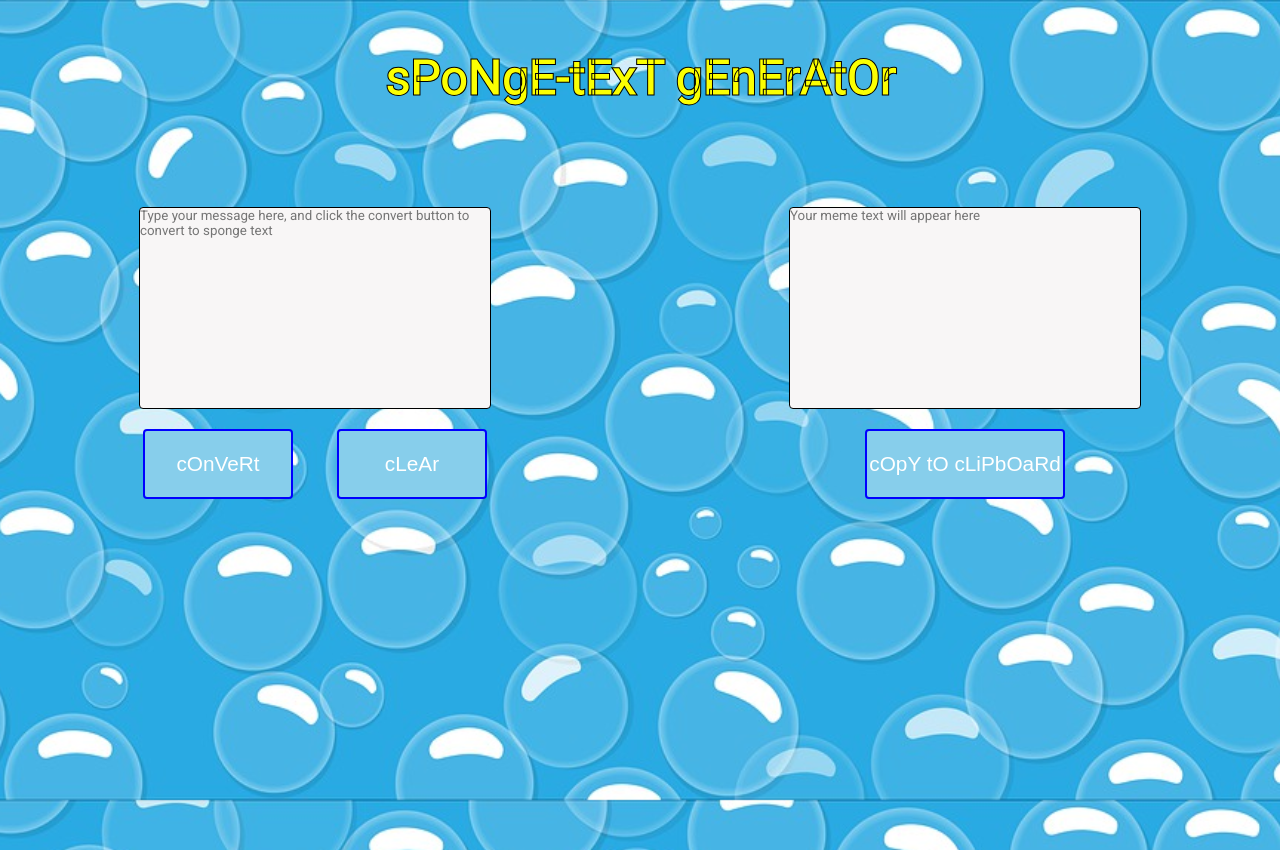
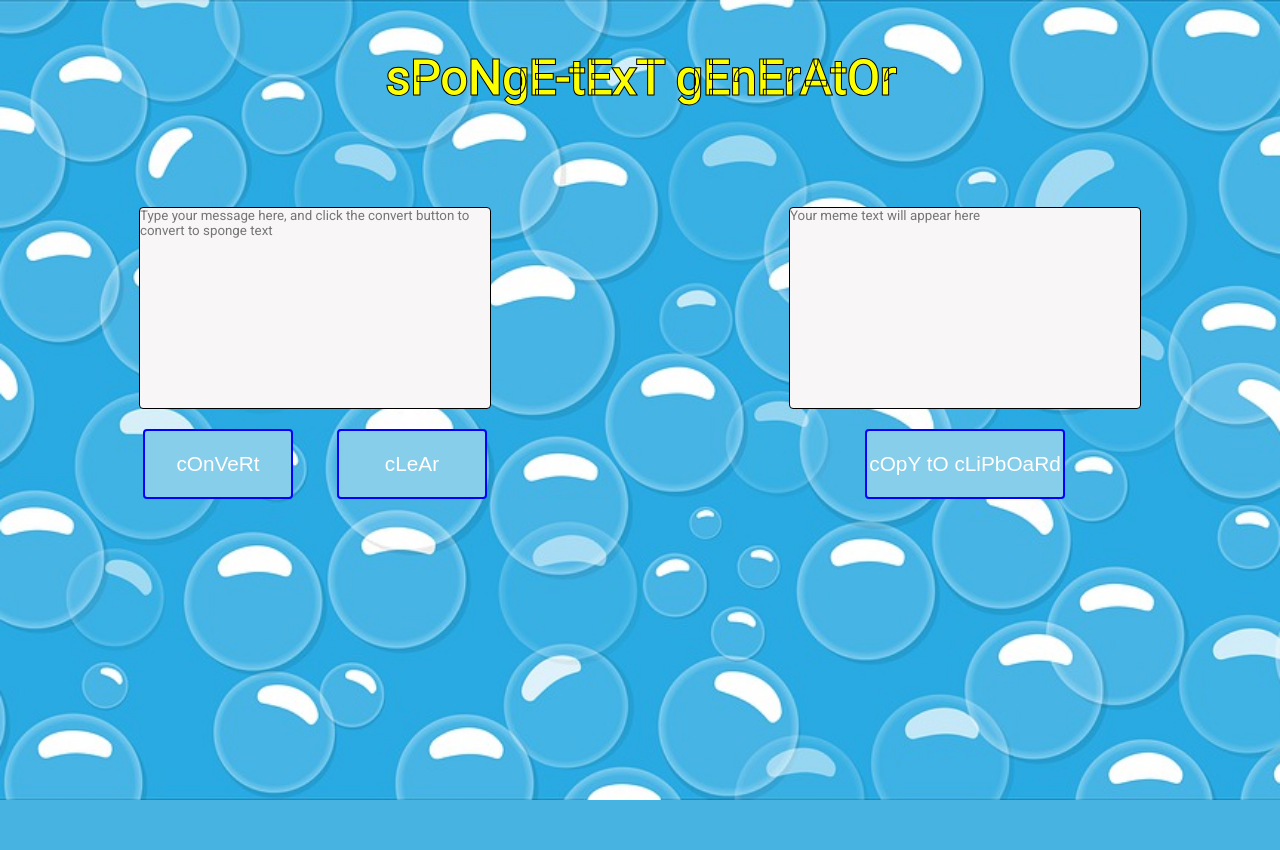
Before and after one commit to KaizenD3v/sponge-text, a PHP site: page / in a window 1280 px wide. After the commit the page ends 800 px from the top, so only its background shows below. Run offline with PHP 8.4, Linux system fonts and the light colour scheme.

Commit message:
test commit

```diff
--- a/sponge-text-generator/converter.css
+++ b/sponge-text-generator/converter.css
@@ -10,6 +10,7 @@
 
 html {
 	font-size: 100%;
+	height: 100vh;
 }
 
 body {
@@ -20,7 +21,7 @@ body {
 	background-size: cover;
 	font-family: var(--text-style);
 	background-color: #5edfff;
-	height: 100vh;
+
 
 }
 
```
